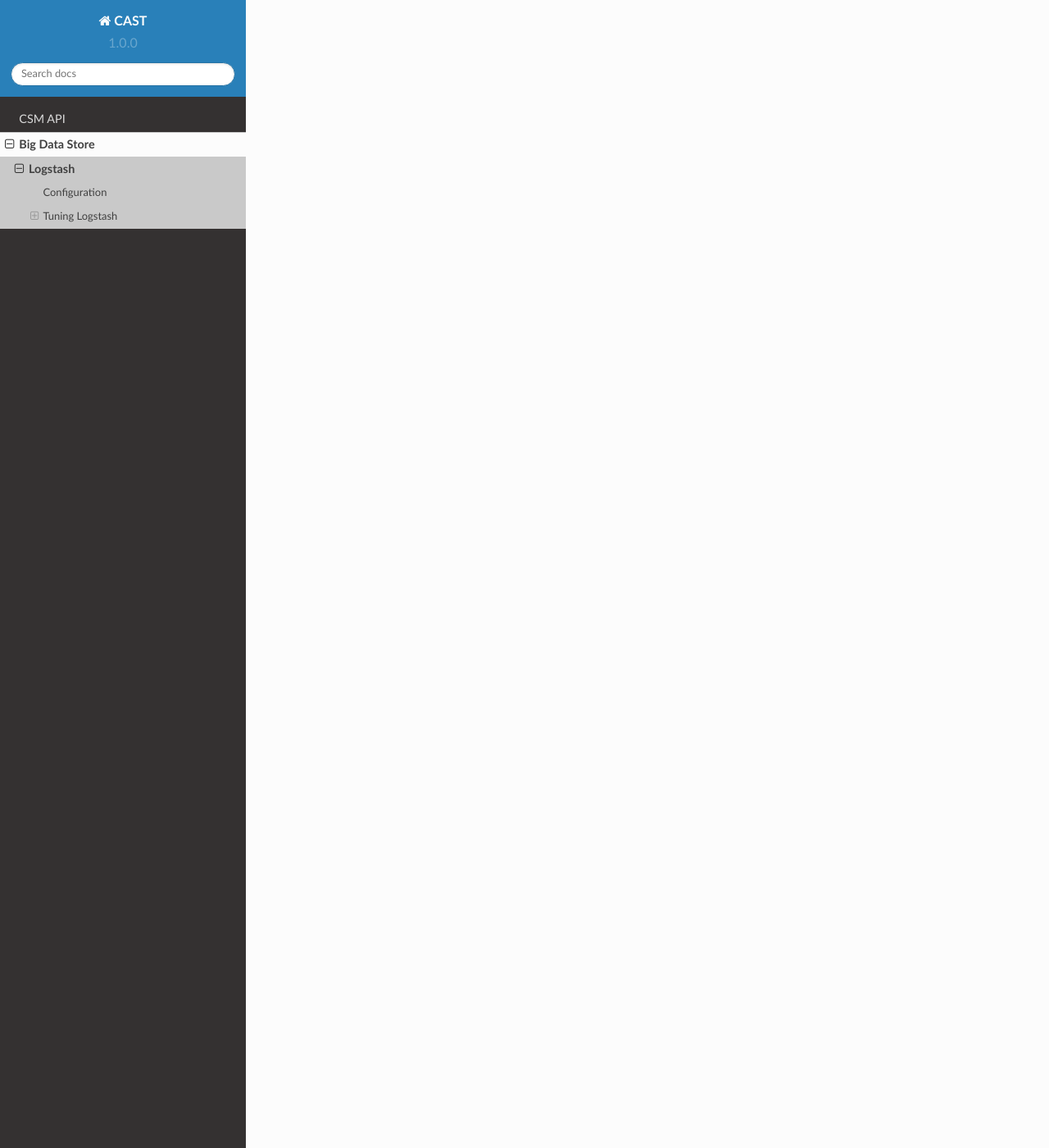
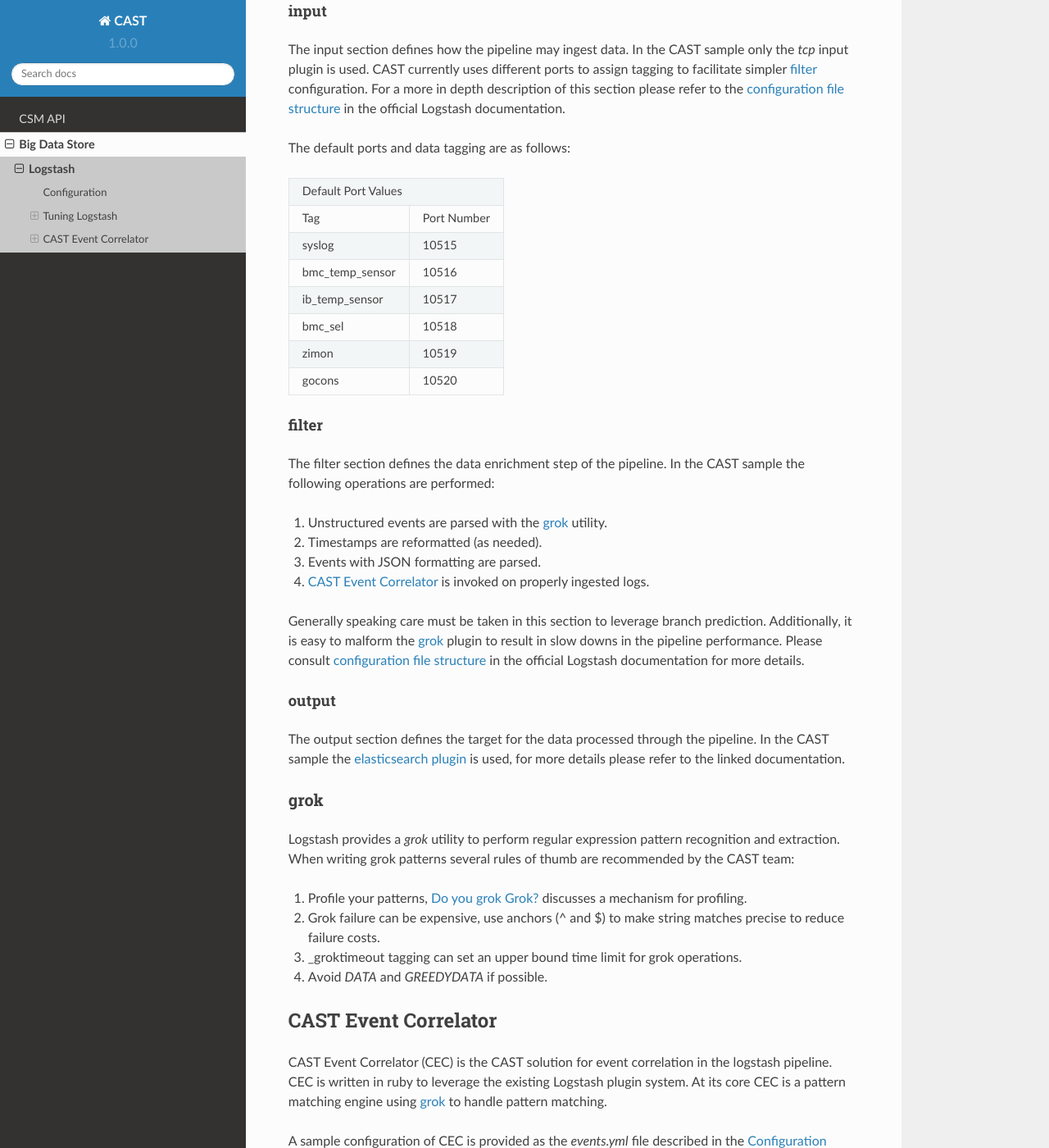
Before and after one commit to IBM/CAST, a Sphinx documentation site: the page built from docs/source/csm-big-data/logstash.rst, in a window 1280 px wide and 1400 px high, scrolled down 2630 px. Shown: the whole window at 82% size. Built offline with Sphinx 7.4.7 and the Read the Docs theme 2.0.0, drawn with Linux system fonts in a browser that asks for light colours; some of the changed text lies outside the part shown.

Commit message:
First Draft of the Logstash documentation.

```diff
--- a/docs/source/csm-big-data/logstash.rst
+++ b/docs/source/csm-big-data/logstash.rst
@@ -13,8 +13,6 @@ is reduced as the need for a dedicated node for data processing is removed.
 
 CAST provides an event correlator for Logstash to assist in the generation of RAS events for
 specific messages.
-
-
 
 Configuration
 -------------
@@ -59,9 +57,14 @@ in `/opt/ibm/csm/bigdata/Logstash/`.
 .. note:: The `conf.d/logstash.conf` file requires the ELASTIC-INSTANCE field be replaced with
    your cluster's elastic search nodes.
 
-3. Install the `Simple Event Correlator`
+3. Install the `CAST Event Correlator`_
 
-.. TODO document process
+.. code:: bash
+
+   $ bin/logstash-plugin install logstash-filter-csm-event-correlator-*.gem
+
+.. note:: The bin directory is relative to your logstash install location.
+
 
 4. Start Logstash:
 .. code-block:: bash
@@ -71,28 +74,151 @@ in `/opt/ibm/csm/bigdata/Logstash/`.
 
 Logstash should now be operational. At this point data aggregators should be configured to point
 to your Logstash node as appropriate.
-.. TODO write data aggregators file.
-
 
 Tuning Logstash
 ---------------
 
+Tuning logstash is highly dependant on your use case and environment. What follows is a set of
+recommendations based on the research and experimentation of the CAST Big Data team.
+
+Here are some useful resources for learning more about profiling and tuning logstash:
+
+* `Do you grok Grok?`_
+* `Tuning Logstash`_
+
 logstash.yml
 ^^^^^^^^^^^^
+
+This configuration file specifies details about the Logstash service:
+
+1. Path locations (as a rule of thumb these files should be owned by the `logstash` user).
+2. Pipeline details (e.g. workers, threads, etc.)
+3. Logging levels.
+
+For more details please refer to the `Logstash settings file`_ documentation.
+
+.. TODO Add more to this as CAST learns more
 
 jvm.options
 ^^^^^^^^^^^
 
+The configuration file for the Logstash JVM. The supplied settings are CAST's recommendation,
+however, the efficacy of these settings entirely depends on your Logstash node.
+
 logstash.conf
 ^^^^^^^^^^^^^
+
+The `logstash.conf` is the core configuration file for determining the behavior of the Logstash
+pipeline in the default CAST configuration. This configuration file is split into three components:
+`input`_, `filter`_ and `output`_.
+
+input
+*****
+
+The input section defines how the pipeline may ingest data. In the CAST sample only the `tcp` input
+plugin is used. CAST currently uses different ports to assign tagging to facilitate simpler `filter`_
+configuration. For a more in depth description of this section please refer to the
+`configuration file structure`_ in the official Logstash documentation.
+
+The default ports and data tagging are as follows:
+
++--------------------------------------+
+|       Default Port Values            |
++-----------------+--------------------+
+|        Tag      |     Port Number    |
++-----------------+--------------------+
+|      syslog     |       10515        |
++-----------------+--------------------+
+| bmc_temp_sensor |       10516        |
++-----------------+--------------------+
+| ib_temp_sensor  |       10517        |
++-----------------+--------------------+
+|     bmc_sel     |       10518        |
++-----------------+--------------------+
+|      zimon      |       10519        |
++-----------------+--------------------+
+|      gocons     |       10520        |
++-----------------+--------------------+
+
+filter
+******
+
+The filter section defines the data enrichment step of the pipeline. In the CAST sample the
+following operations are performed:
+
+#. Unstructured events are parsed with the `grok`_ utility.
+#. Timestamps are reformatted (as needed).
+#. Events with JSON formatting are parsed.
+#. `CAST Event Correlator`_ is invoked on properly ingested logs.
+
+Generally speaking care must be taken in this section to leverage branch prediction. Additionally,
+it is easy to malform the `grok`_ plugin to result in slow downs in the pipeline performance.
+Please consult `configuration file structure`_ in the official Logstash documentation for more
+details.
+
+output
+******
+
+The output section defines the target for the data processed through the pipeline. In the CAST
+sample the `elasticsearch plugin`_ is used, for more details please refer to the linked documentation.
 
 grok
 ^^^^
 
-Simple Event Correlator
-^^^^^^^^^^^^^^^^^^^^^^^
+Logstash provides a `grok` utility to perform regular expression pattern recognition and extraction.
+When writing grok patterns several rules of thumb are recommended by the CAST team:
+
+1. Profile your patterns, `Do you grok Grok?`_ discusses a mechanism for profiling.
+2. Grok failure can be expensive, use anchors (^ and $) to make string matches precise to reduce failure costs.
+3. _groktimeout tagging can set an upper bound time limit for grok operations.
+4. Avoid `DATA` and `GREEDYDATA` if possible.
+
+CAST Event Correlator
+---------------------
+
+CAST Event Correlator (CEC) is the CAST solution for event correlation in the logstash pipeline.
+CEC is written in ruby to leverage the existing Logstash plugin system. At its core CEC is a pattern
+matching engine using `grok`_ to handle pattern matching.
+
+A sample configuration of CEC is provided as the `events.yml` file described in the `Configuration`_
+section of the document.
+
+There's an extensive asciidoc for usage of the `CAST Event Correlator plugin`_. The following
+documentation is an abridged version.
+
+
+Building CEC
+^^^^^^^^^^^^^
+
+CEC currently needs to be built before installation. This build process requires that ruby be installed
+on the node. The following instructions assume that the build is being run on a node with the
+git repository.
+
+.. code:: bash
+
+   $ yum install -y ruby
+   $ cd csm_big_data/Logstash/plugins/csm_event_correlator
+   $ gem build logstash-filter-csm_event_correlator.gemspec
+
+.. TODO: Rename csm_event_correlator to cast_event_correlator.
+
+After the plugin has been built it may then be installed with the steps described in `Configuration`_
+
+
+Configuring CEC
+^^^^^^^^^^^^^^^^
+
+For configuration of CEC it is recommended that the user consult the bundled documentation.
+
+.. TODO: Add documentation.
 
 
 
 .. Links
 .. _Logstash: https://www.elastic.co/products/logstash
+.. _Do you grok Grok?: https://www.elastic.co/blog/do-you-grok-grok
+.. _Tuning Logstash: https://www.elastic.co/guide/en/logstash/current/tuning-logstash.html
+.. _configuration file structure: https://www.elastic.co/guide/en/logstash/current/configuration-file-structure.html
+.. _elasticsearch plugin: https://www.elastic.co/guide/en/logstash/current/plugins-outputs-elasticsearch.html
+.. _CAST Event Correlator plugin: https://github.com/IBM/CAST/blob/master/csm_big_data/Logstash/plugins/csm_event_correlator/doc/index.asciidoc
+.. _Logstash settings file: https://www.elastic.co/guide/en/logstash/current/logstash-settings-file.html
```
